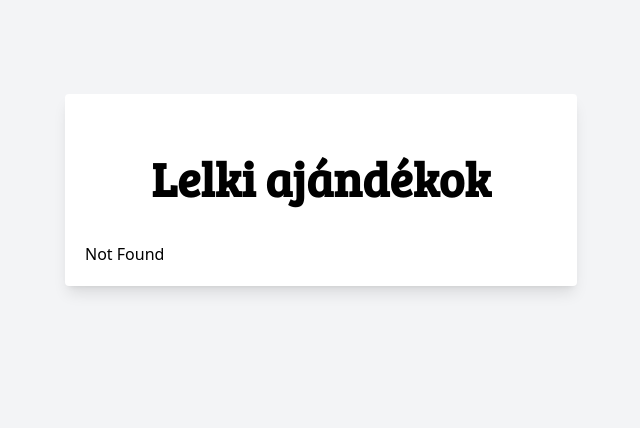
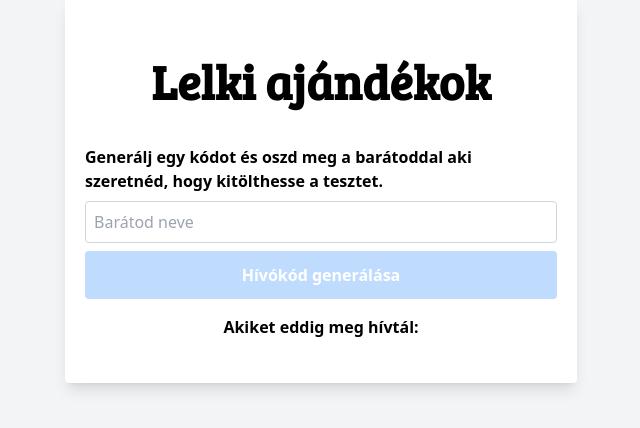
Before and after one commit to kulcsarrudolf/lelki-ajandekok, a React (Vite) app: page /invite in a window 1280 px wide. Before the commit this address had no page. Shown: the part 210-638 px from the top of the page, without its empty margins (319-959 px from the left). Built offline with nearby package versions, Linux system fonts and the light colour scheme.

Commit message:
Invite page

```diff
--- a/package.json
+++ b/package.json
@@ -11,6 +11,7 @@
   },
   "dependencies": {
     "@vercel/analytics": "^1.1.1",
+    "axios": "^1.7.4",
     "react": "^18.2.0",
     "react-dom": "^18.2.0",
     "react-router-dom": "^6.26.0",
--- a/src/components/Button.tsx
+++ b/src/components/Button.tsx
@@ -6,6 +6,7 @@ interface ButtonProps {
   order?: number;
   fullWidth?: boolean;
   colorClass?: string; // New prop to handle color classes
+  noMargin?: boolean;
 }
 
 const Button: React.FC<ButtonProps> = ({
@@ -16,6 +17,7 @@ const Button: React.FC<ButtonProps> = ({
   order,
   fullWidth = false,
   colorClass,
+  noMargin,
 }) => {
   const width = fullWidth ? "w-full" : "min-w-[10rem]";
 
@@ -25,8 +27,9 @@ const Button: React.FC<ButtonProps> = ({
   const colorClasses = colorClass || "bg-blue-500 hover:bg-blue-600";
   const o = order ? `order-${order} xs:order-none` : "";
   const disabledClasses = `${color} cursor-not-allowed`;
+  const margin = noMargin ? "" : "mx-5";
 
-  const defaultClasses = `${width} h-12 px-5 text-white font-semibold rounded focus:outline-none focus:ring-2 focus:ring-blue-300 mx-5 ${o}`;
+  const defaultClasses = `${width} h-12 px-5 text-white font-semibold rounded focus:outline-none focus:ring-2 focus:ring-blue-300 ${margin} ${o}`;
 
   return (
     <button
--- /dev/null
+++ b/src/hooks/useApi.ts
@@ -0,0 +1,47 @@
+import axios from "axios";
+import { useState } from "react";
+
+const useApi = () => {
+  const [loading, setLoading] = useState(false);
+  const [data, setData] = useState<any>(null);
+
+  const generateReferralCode = async () => {
+    setLoading(true);
+    try {
+      const response = await axios.post(
+        "https://koszikla-api.fly.dev/api/karizmapp/referral/generate-code"
+      );
+
+      setData(response.data);
+      return response.data;
+    } catch (error: any) {
+      console.log(error.message);
+      //   setError(error.message);
+    }
+    setLoading(false);
+  };
+
+  const getRefferalCodeStatus = async (code: string) => {
+    setLoading(true);
+    try {
+      const response = await axios.get(
+        `https://koszikla-api.fly.dev/api/karizmapp/submition/${code}`
+      );
+
+      setData(response.data);
+      return response.data;
+    } catch (error: any) {
+      console.log(error.message);
+      return {
+        completed: false,
+        answers: [],
+      };
+      //   setError(error.message);
+    }
+    setLoading(false);
+  };
+
+  return { loading, data, generateReferralCode, getRefferalCodeStatus };
+};
+
+export default useApi;
--- /dev/null
+++ b/src/pages/Invite.tsx
@@ -0,0 +1,113 @@
+import { useEffect, useState } from "react";
+import Button from "../components/Button";
+import useApi from "../hooks/useApi";
+import {
+  loadFromLocalStorage,
+  LocalStorageKeys,
+  saveToLocalStorage,
+} from "../utils.js/local-storage";
+
+const getCurrentReferrals = () => {
+  const currentReferrals = loadFromLocalStorage(LocalStorageKeys.Referrals);
+
+  const referrals = JSON.parse(currentReferrals?.value ?? "[]") || ([] as any);
+
+  return referrals;
+};
+
+const Invite = () => {
+  const { generateReferralCode, getRefferalCodeStatus } = useApi();
+  const [referralName, setReferralName] = useState<string>("");
+  const [currentReferrals, setCurrentReferrals] = useState<Array<any>>(
+    getCurrentReferrals()
+  );
+
+  const getCurrentReferralsWithStatus = async () => {
+    const referrals = getCurrentReferrals();
+
+    const referralCodes = referrals.map((referral: any) => referral.code);
+
+    const response = await Promise.all(
+      referralCodes.map((code: string) => getRefferalCodeStatus(code))
+    );
+
+    const updatedReferrals = referrals.map((referral: any, index: number) => ({
+      ...referral,
+      status: response[index].status,
+    }));
+
+    setCurrentReferrals(updatedReferrals);
+  };
+
+  useEffect(() => {
+    getCurrentReferralsWithStatus();
+  }, []);
+
+  return (
+    <div>
+      <p className="mt-4 font-bold">
+        Generálj egy kódot és oszd meg a barátoddal aki szeretnéd, hogy
+        kitölthesse a tesztet.
+      </p>
+      <div className="py-2">
+        <input
+          type="text"
+          value={referralName}
+          onChange={(e) => setReferralName(e.target.value)}
+          placeholder="Barátod neve"
+          className="block w-full p-2 border border-gray-300 rounded"
+        />
+      </div>
+
+      <div>
+        <Button
+          onClick={async () => {
+            const response = await generateReferralCode();
+
+            const referrals = getCurrentReferrals();
+
+            referrals.push({
+              name: referralName,
+              code: response.code,
+            });
+
+            saveToLocalStorage(LocalStorageKeys.Referrals, {
+              value: JSON.stringify(referrals),
+              timestamp: new Date(),
+            });
+
+            setCurrentReferrals(referrals);
+
+            setReferralName("");
+          }}
+          fullWidth
+          disabled={referralName.length === 0}
+          text="Hívókód generálása"
+          noMargin
+        />
+      </div>
+
+      <p className="mt-4 font-bold text-center mb-6">
+        Akiket eddig meg hívtál:
+      </p>
+
+      <ul className="grid grid-cols-3 gap-2">
+        {currentReferrals.map((referral: any, index: number) => (
+          <>
+            <li key={`${index}-name`} className="text-center">
+              {referral.name}
+            </li>
+            <li key={`${index}-code`} className="text-center">
+              {referral.code}
+            </li>
+            <li key={`${index}-status`} className="text-center">
+              {referral.completed ? "Kész" : "Folyamatban"}
+            </li>
+          </>
+        ))}
+      </ul>
+    </div>
+  );
+};
+
+export default Invite;
--- a/src/routes/routes.ts
+++ b/src/routes/routes.ts
@@ -3,6 +3,7 @@ import NotFound from "../pages/NotFound";
 import Quiz from "../pages/Quiz";
 import QuizReferral from "../pages/QuizReferral";
 import Results from "../pages/Results";
+import Invite from "../pages/Invite";
 
 interface RouteConfig {
   path: string;
@@ -13,6 +14,7 @@ export const routes: RouteConfig[] = [
   { path: "/", element: Home },
   { path: "/quiz", element: Quiz },
   { path: "/quiz-referral", element: QuizReferral },
+  { path: "/invite", element: Invite },
   { path: "/results", element: Results },
   { path: "*", element: NotFound },
 ];
--- a/src/utils.js/local-storage.ts
+++ b/src/utils.js/local-storage.ts
@@ -36,4 +36,5 @@ export enum LocalStorageKeys {
   LastQuestionNumber = "lastQuestionNumber",
   AnswersLastReferal = "answersLastReferal",
   LastQuestionNumberLastReferal = "lastQuestionNumberLastReferal",
+  Referrals = "referrals",
 }
```
Also changed, not shown: 2 other files (tests, documents, lock files or other folders).
